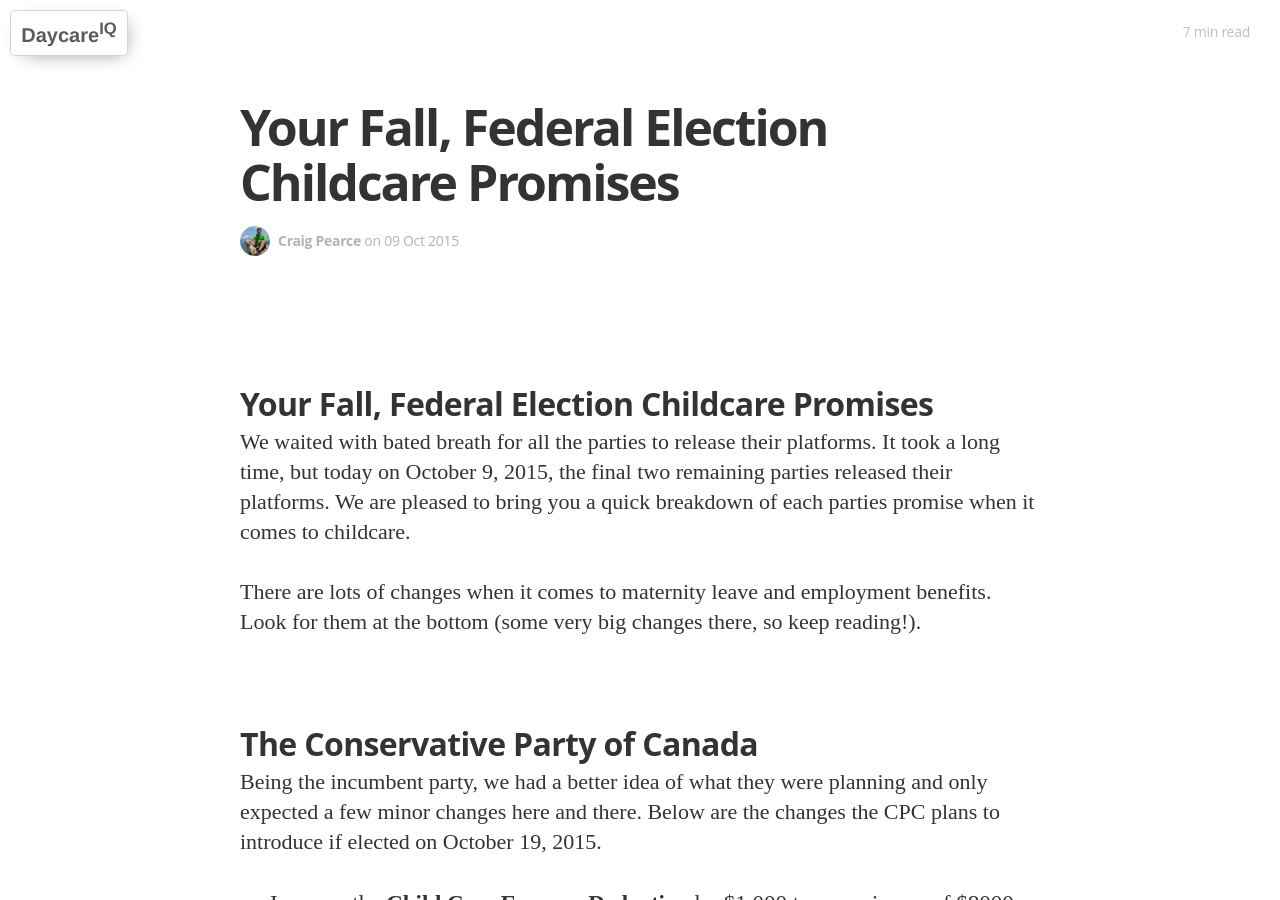
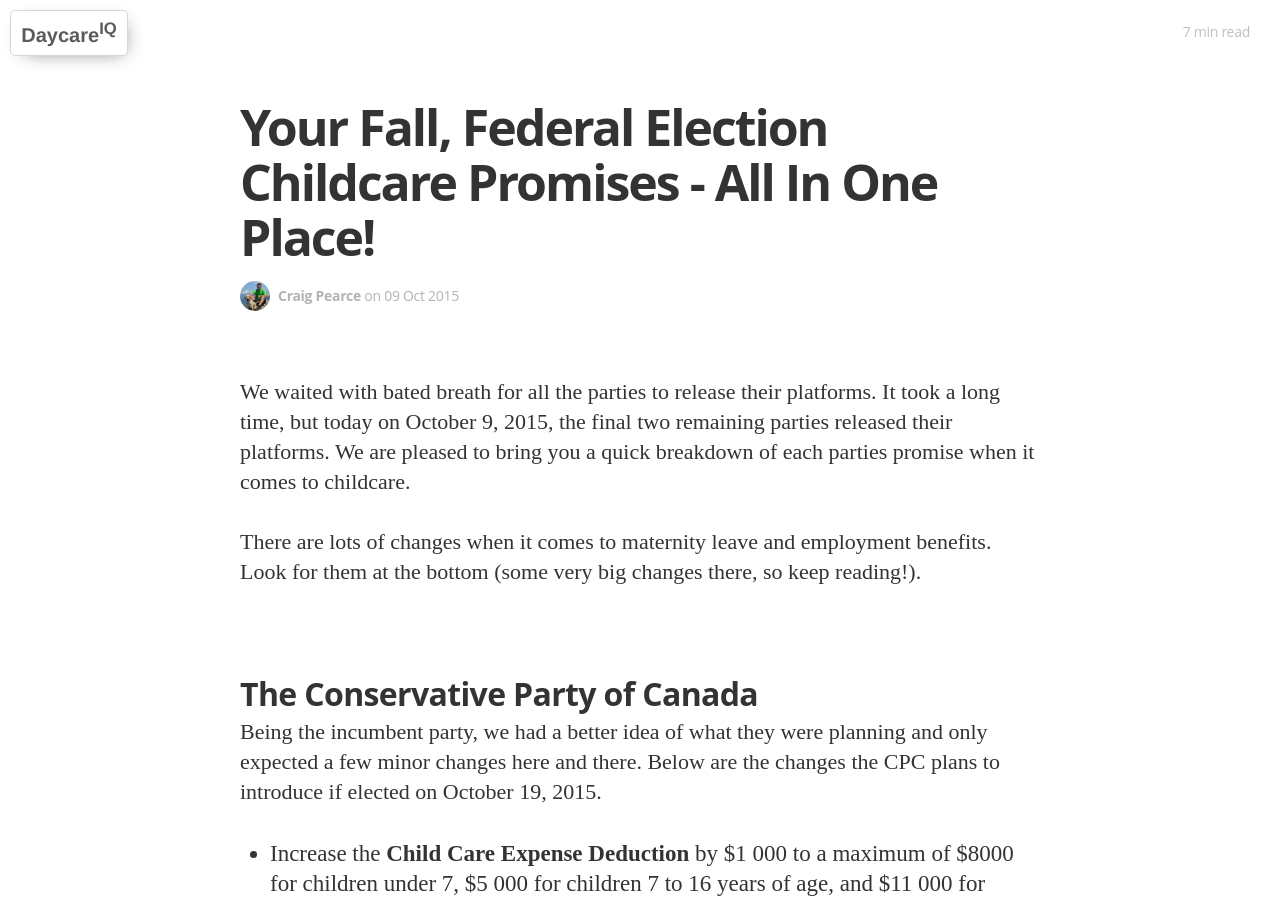
Before and after one commit to DaycareIQ/blog.daycareiq.com, a Jekyll site: the page built from _posts/2015-10-09-Your-Election-Child-Care-Coverage.md, in a window 1280 px wide and 900 px high. Built offline with Jekyll 4.4.1, drawn with Linux system fonts in a browser that asks for light colours; nearby versions of some CDN libraries; some web fonts are replaced; Markdown is read by kramdown in place of the engine named in the settings.

Commit message:
title change

```diff
--- a/_posts/2015-10-09-Your-Election-Child-Care-Coverage.md
+++ b/_posts/2015-10-09-Your-Election-Child-Care-Coverage.md
@@ -9,11 +9,9 @@ tags:
   - childcare
 author: cp
 description: Breaking down the fall federal election promises relating to childcare.
-title: Your Fall, Federal Election Childcare Promises
+title: Your Fall, Federal Election Childcare Promises - All In One Place!
 published: true
 ---
-#Your Fall, Federal Election Childcare Promises
-
 We waited with bated breath for all the parties to release their platforms.  It took a long time, but today on October 9, 2015, the final two remaining parties released their platforms.  We are pleased to bring you a quick breakdown of each parties promise when it comes to childcare.
 
 There are lots of changes when it comes to maternity leave and employment benefits.  Look for them at the bottom (some very big changes there, so keep reading!).
```
